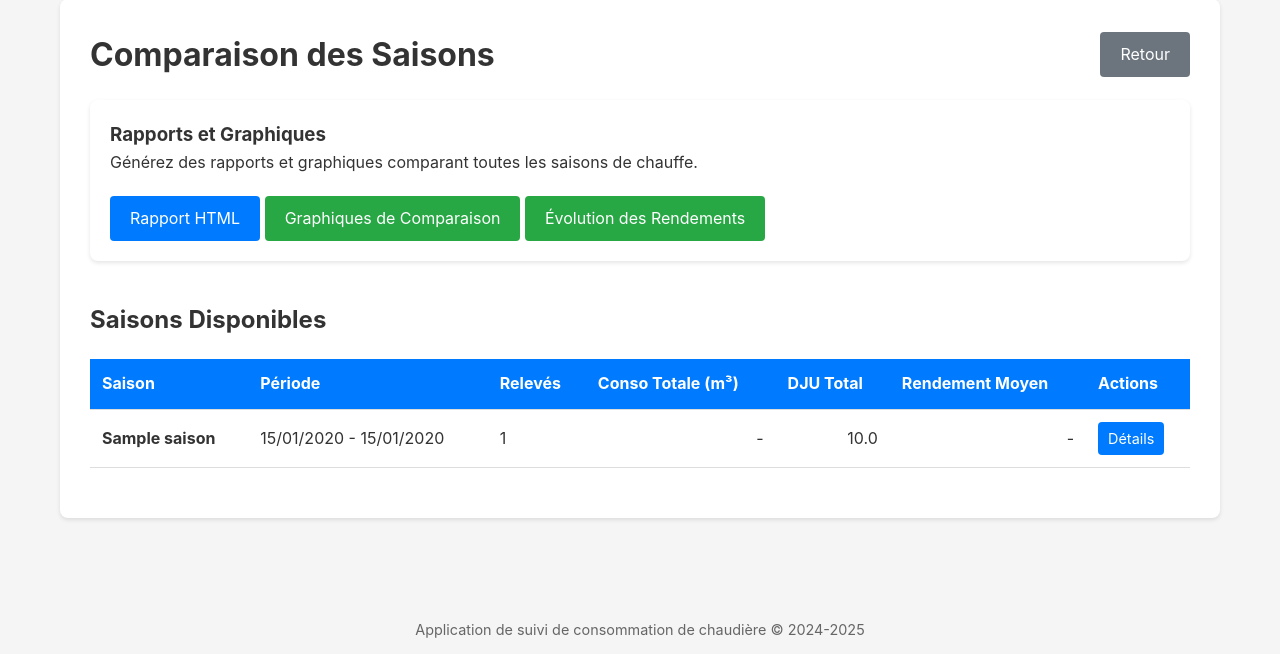
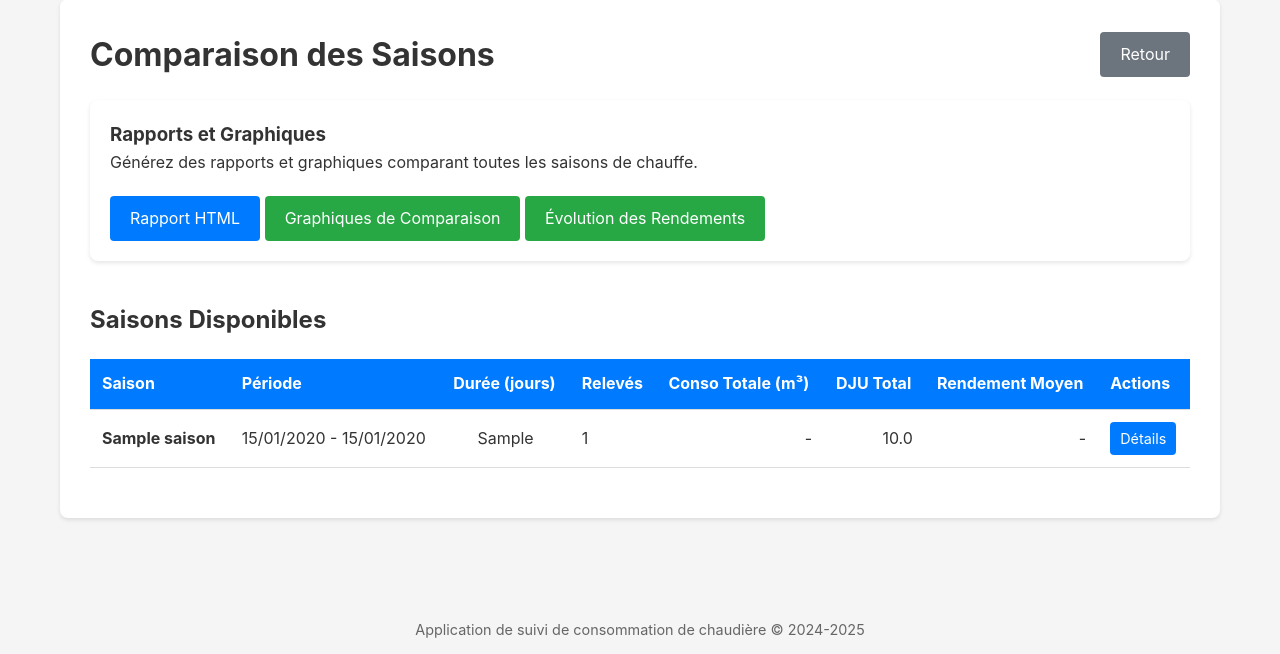
Before and after one commit to pguinet/conso-chauffage, a Flask app: template src/web/templates/comparaison.html in a window 1280 px wide. Shown: the part 223-877 px from the top of the page. Run offline with Flask 3, Linux system fonts and the light colour scheme; the template is opened without the code that fills it: most values are stand-ins (such as "Sample title", 1, 10 or a date in 2020).

Commit message:
Feature: Ajout de la durée de saison dans les tableaux
Modifications:
- Saison: ajout de la méthode get_duree_jours() qui retourne None si la saison est en cours
- Template index.html: ajout colonne "Durée (jours)" dans le tableau des saisons
- Template comparaison.html: ajout colonne "Durée (jours)" dans le tableau de comparaison

Affichage:
- Durée affichée en nombre de jours pour les saisons terminées
- "-" affiché pour les saisons en cours

🤖 Generated with [Claude Code](https://claude.com/claude-code)

Co-Authored-By: Claude <noreply@anthropic.com>

```diff
--- a/src/models/saison.py
+++ b/src/models/saison.py
@@ -99,6 +99,17 @@ class Saison:
         """Vérifie si la saison est en cours."""
         return self.date_fin is None
 
+    def get_duree_jours(self) -> Optional[int]:
+        """
+        Calcule la durée de la saison en jours.
+
+        Returns:
+            Le nombre de jours de la saison, ou None si la saison est en cours
+        """
+        if self.date_fin is None:
+            return None
+        return (self.date_fin - self.date_debut).days
+
     def to_dict(self) -> dict:
         """Convertit la saison en dictionnaire."""
         return {
--- a/src/web/templates/comparaison.html
+++ b/src/web/templates/comparaison.html
@@ -25,6 +25,7 @@
             <tr>
                 <th>Saison</th>
                 <th>Période</th>
+                <th>Durée (jours)</th>
                 <th>Relevés</th>
                 <th>Conso Totale (m³)</th>
                 <th>DJU Total</th>
@@ -42,6 +43,13 @@
                         {{ saison.date_fin.strftime('%d/%m/%Y') }}
                     {% else %}
                         <span style="color: #28a745;">En cours</span>
+                    {% endif %}
+                </td>
+                <td style="text-align: center;">
+                    {% if saison.get_duree_jours() %}
+                        {{ saison.get_duree_jours() }}
+                    {% else %}
+                        <span style="color: #28a745;">-</span>
                     {% endif %}
                 </td>
                 <td>{{ saison.releves|length }}</td>
```
Also changed, not shown: src/web/templates/index.html (+8 -0 lines).
